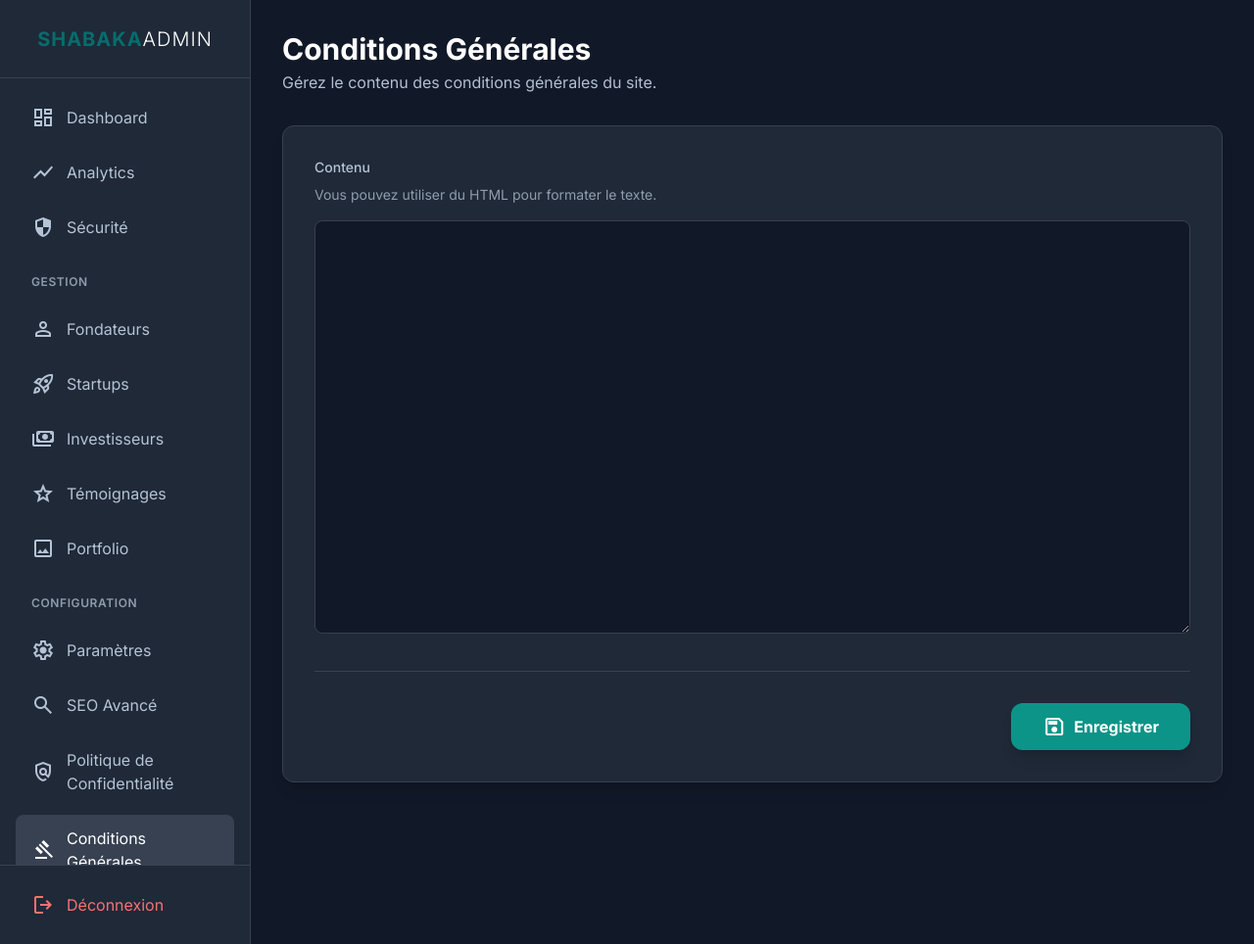
After one commit to moa-digitalagency/InnovLab, a Flask app: page /admin/terms-conditions in a window 1280 px wide. The commit adds this page. Shown: the whole page at 98% size. Run offline with Flask 3, Linux system fonts and the light colour scheme; the visitor is signed in with stand-in values (Sample User, id 1); data comes from the database, SQL or seed files in the repository; data that the repository does not hold is empty; some libraries are stand-ins or nearby versions.

Commit message:
Refactor legal pages management in admin panel
- Created separate templates for Privacy Policy and Terms & Conditions editing.
- Added dedicated routes `/admin/privacy-policy` and `/admin/terms-conditions` in `routes/admin/settings.py`.
- Updated `templates/admin/layout.html` to include sidebar links for the new legal pages.
- Removed the "Pages Légales" tab and section from `templates/admin/settings.html` and the corresponding logic from the main settings route.
- Verified changes with `tests/test_legal_routes.py`.

Co-authored-by: moa-digitalagency <93324793+moa-digitalagency@users.noreply.github.com>

```diff
--- a/routes/admin/settings.py
+++ b/routes/admin/settings.py
@@ -134,12 +134,6 @@ def settings():
         if map_lat is not None: settings_obj.map_latitude = map_lat
         if map_lon is not None: settings_obj.map_longitude = map_lon
 
-        # Legal Pages
-        privacy = request.form.get('privacy_policy')
-        terms = request.form.get('terms_conditions')
-        if privacy is not None: settings_obj.privacy_policy = privacy
-        if terms is not None: settings_obj.terms_conditions = terms
-
         # File Uploads (Logos)
         def save_logo(file_key, db_field):
             file = request.files.get(file_key)
@@ -159,3 +153,46 @@ def settings():
         return redirect(url_for('settings.settings'))
 
     return render_template('admin/settings.html', settings=settings_obj)
+
+
+@settings_bp.route('/privacy-policy', methods=['GET', 'POST'])
+@login_required
+@admin_required
+def privacy_policy():
+    settings_obj = SiteSettings.query.first()
+    if not settings_obj:
+        # Should not happen if initialized, but safe fallback
+        settings_obj = SiteSettings()
+        db.session.add(settings_obj)
+        db.session.commit()
+
+    if request.method == 'POST':
+        privacy = request.form.get('privacy_policy')
+        if privacy is not None:
+            settings_obj.privacy_policy = privacy
+            db.session.commit()
+            flash('Politique de confidentialité mise à jour.', 'success')
+            return redirect(url_for('settings.privacy_policy'))
+
+    return render_template('admin/privacy_policy.html', settings=settings_obj)
+
+
+@settings_bp.route('/terms-conditions', methods=['GET', 'POST'])
+@login_required
+@admin_required
+def terms_conditions():
+    settings_obj = SiteSettings.query.first()
+    if not settings_obj:
+        settings_obj = SiteSettings()
+        db.session.add(settings_obj)
+        db.session.commit()
+
+    if request.method == 'POST':
+        terms = request.form.get('terms_conditions')
+        if terms is not None:
+            settings_obj.terms_conditions = terms
+            db.session.commit()
+            flash('Conditions générales mises à jour.', 'success')
+            return redirect(url_for('settings.terms_conditions'))
+
+    return render_template('admin/terms_conditions.html', settings=settings_obj)
--- a/templates/admin/layout.html
+++ b/templates/admin/layout.html
@@ -101,6 +101,18 @@
                         <span>SEO Avancé</span>
                     </a>
                 </li>
+                <li>
+                    <a href="{{ url_for('settings.privacy_policy') }}" class="flex items-center gap-3 px-4 py-3 rounded-lg text-blue-100/80 hover:bg-gray-700 hover:text-white transition-colors {{ 'bg-gray-700 text-white' if request.endpoint == 'settings.privacy_policy' else '' }}">
+                        <span class="material-symbols-outlined">policy</span>
+                        <span>Politique de Confidentialité</span>
+                    </a>
+                </li>
+                <li>
+                    <a href="{{ url_for('settings.terms_conditions') }}" class="flex items-center gap-3 px-4 py-3 rounded-lg text-blue-100/80 hover:bg-gray-700 hover:text-white transition-colors {{ 'bg-gray-700 text-white' if request.endpoint == 'settings.terms_conditions' else '' }}">
+                        <span class="material-symbols-outlined">gavel</span>
+                        <span>Conditions Générales</span>
+                    </a>
+                </li>
             </ul>
         </nav>
 
--- /dev/null
+++ b/templates/admin/terms_conditions.html
@@ -0,0 +1,32 @@
+{% extends "admin/layout.html" %}
+
+{% block content %}
+<div class="mb-8 flex items-center justify-between">
+    <div>
+        <h2 class="text-3xl font-bold text-white">Conditions Générales</h2>
+        <p class="text-blue-100/80 mt-1">Gérez le contenu des conditions générales du site.</p>
+    </div>
+</div>
+
+<div class="bg-gray-800 rounded-xl border border-gray-700 shadow-lg overflow-hidden">
+    <form method="POST" class="p-8">
+        <input type="hidden" name="csrf_token" value="{{ csrf_token() }}"/>
+
+        <div class="space-y-6">
+            <div>
+                <label class="block text-sm font-medium text-blue-100/80 mb-2">Contenu</label>
+                <p class="text-sm text-blue-100/60 mb-4">Vous pouvez utiliser du HTML pour formater le texte.</p>
+                <textarea name="terms_conditions" rows="20"
+                          class="w-full bg-gray-900 border border-gray-700 rounded-lg px-4 py-2.5 text-white font-mono text-sm focus:outline-none focus:border-teal-500 focus:ring-1 focus:ring-teal-500 transition-colors placeholder-gray-600">{{ settings.terms_conditions or '' }}</textarea>
+            </div>
+        </div>
+
+        <div class="pt-8 mt-8 border-t border-gray-700 flex justify-end">
+            <button type="submit" class="bg-teal-600 hover:bg-teal-500 text-white font-bold py-3 px-8 rounded-xl shadow-lg transition-all transform hover:-translate-y-1 flex items-center gap-2">
+                <span class="material-symbols-outlined">save</span>
+                Enregistrer
+            </button>
+        </div>
+    </form>
+</div>
+{% endblock %}
```
Also changed, not shown: templates/admin/privacy_policy.html (added, +32 -0 lines), templates/admin/settings.html (+0 -22 lines).
